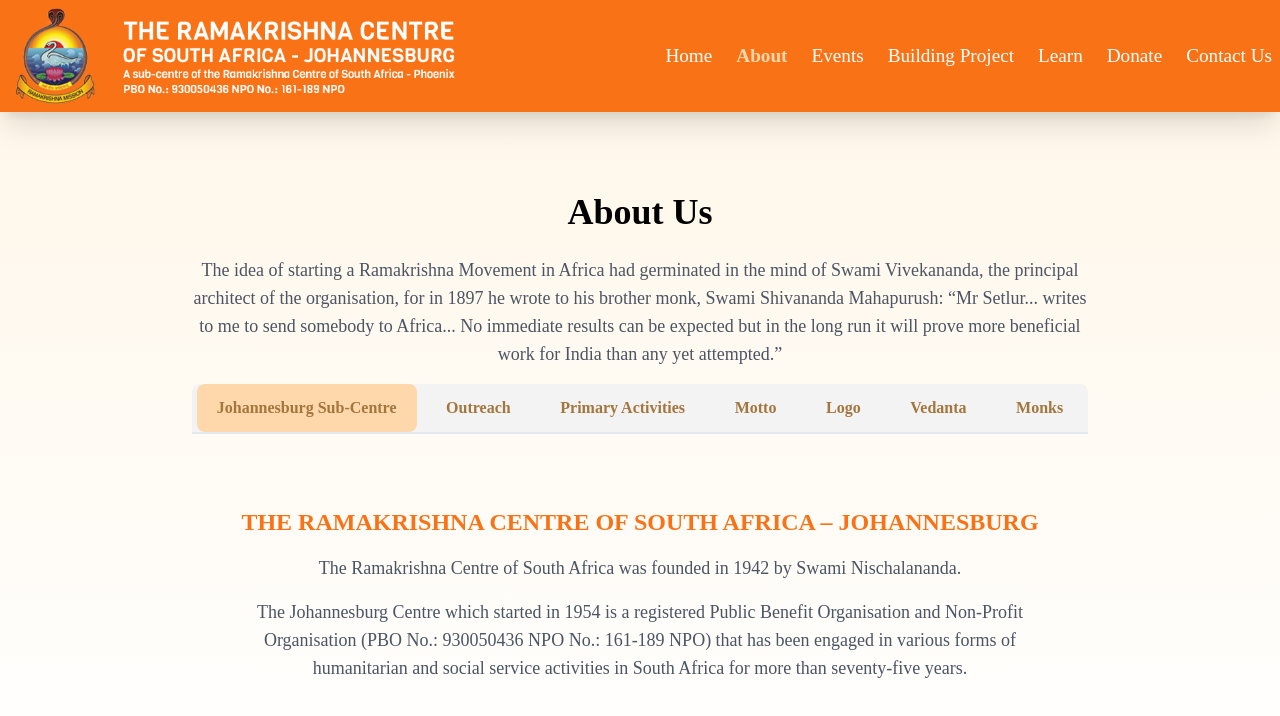
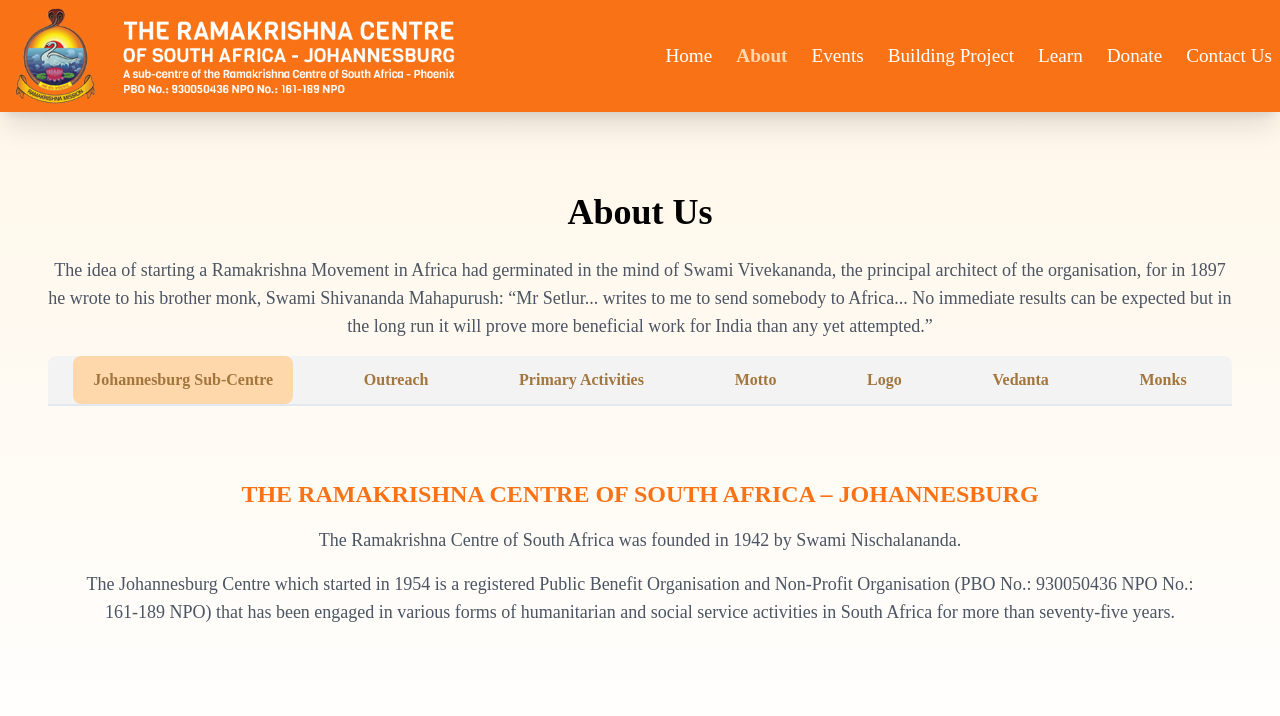
Before and after one commit to Samadhimatram2025/ramakrishna, a Nuxt app: page /about in a window 1280 px wide. Shown: the top 716 px of the page. Built offline with nearby package versions, Linux system fonts and the light colour scheme.

Commit message:
Update about.vue

```diff
--- a/pages/about.vue
+++ b/pages/about.vue
@@ -23,7 +23,7 @@
 
 <template>
   <div class="min-h-screen bg-gradient-to-b from-saffron-100/80 to-white/80 flex flex-col items-center p-8 pt-48 text-center relative z-10">
-    <div class="content max-w-4xl">
+    <div class="content max-w-full px-4">
       <h1 class="text-4xl font-bold text-saffron-900 mb-6">About Us</h1>
       <p class="text-lg text-gray-600 mb-4 text-center">The idea of starting a Ramakrishna Movement in Africa had germinated in the mind of Swami Vivekananda,
         the principal architect of the organisation, for in 1897 he wrote to his brother monk, Swami Shivananda Mahapurush:
```
